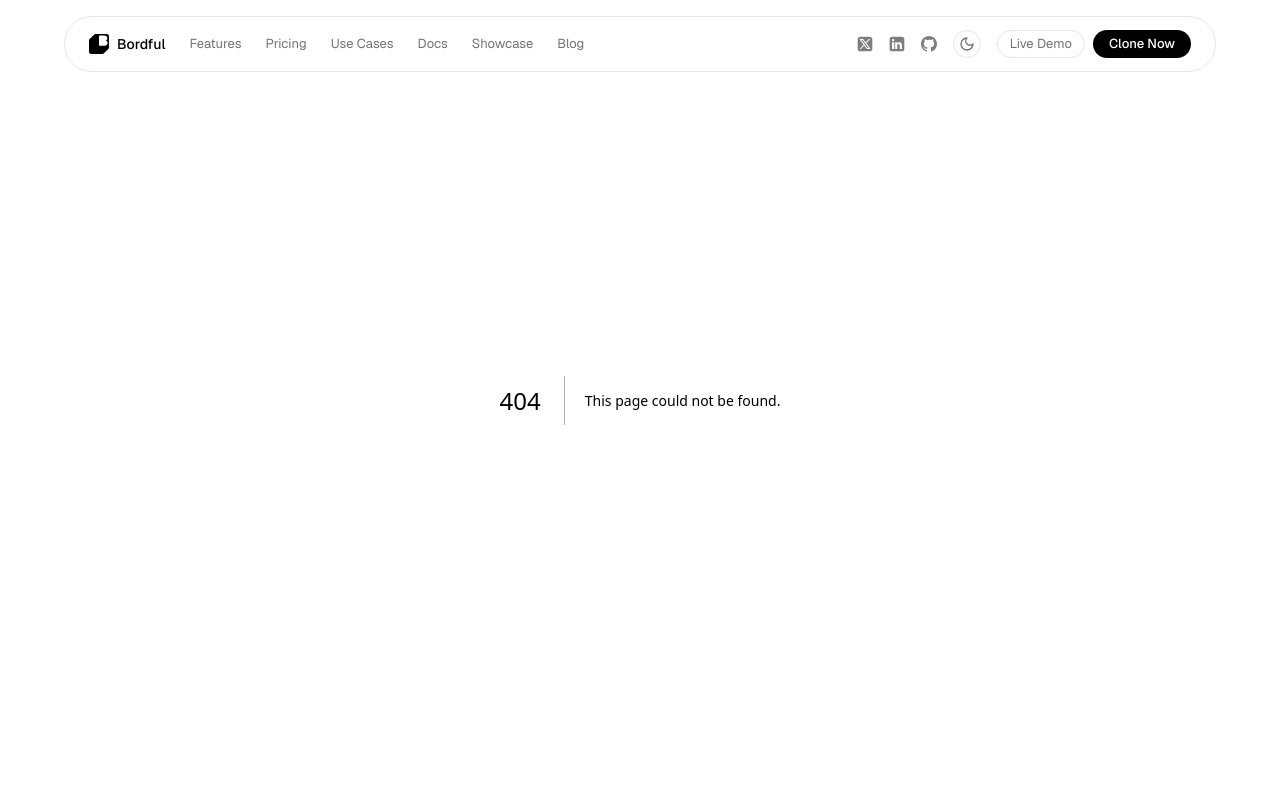
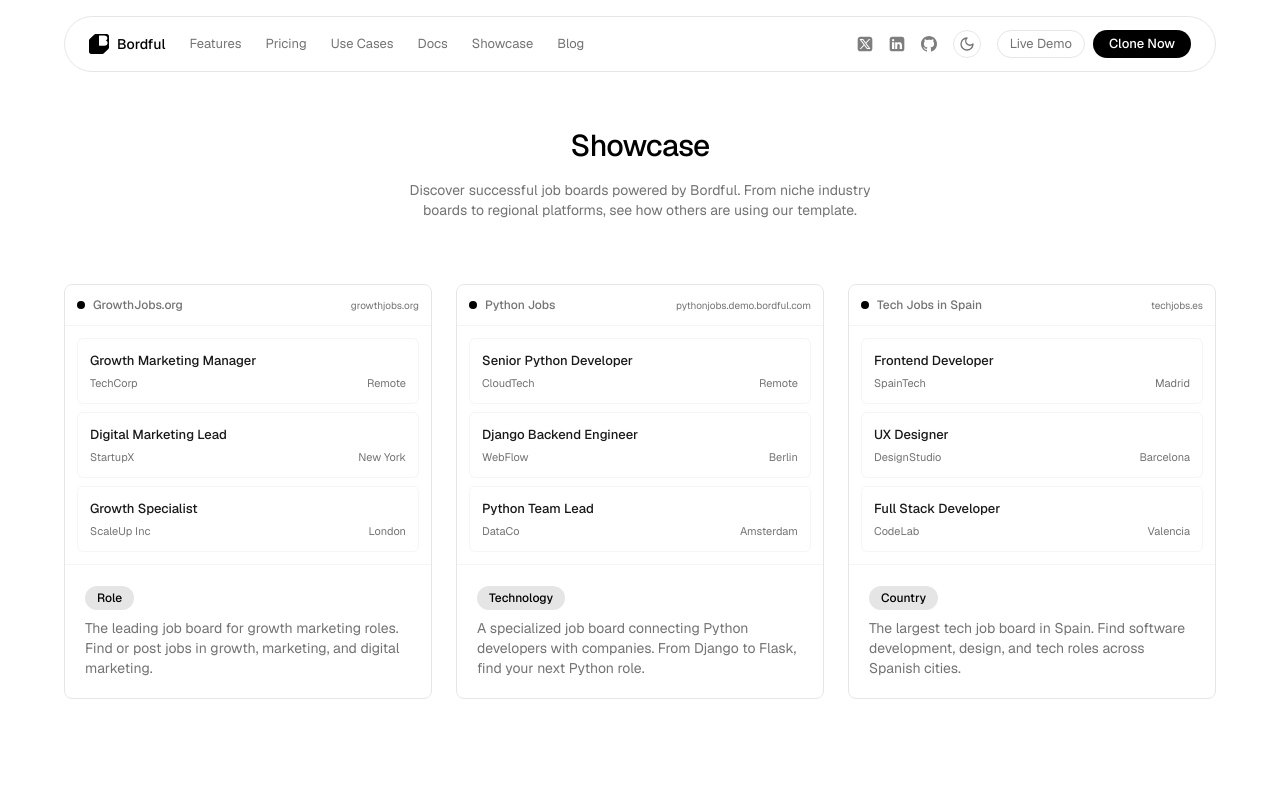
Before and after one commit to craftyme/bordful-marketing, a Next.js app: page /showcase in a window 1280 px wide. Before the commit this address had no page. Shown: the top 800 px of the page. Built offline with nearby package versions, Linux system fonts and the light colour scheme.

Commit message:
dedicated showcase page

```diff
--- a/app/page.tsx
+++ b/app/page.tsx
@@ -19,7 +19,7 @@
       <Features />
       <UseCases />
       <Integrations />
-      <Showcase />
+      <Showcase limit={3} />
       <Documentation />
       <Blog />
       <Pricing />
--- /dev/null
+++ b/app/showcase/page.tsx
@@ -0,0 +1,33 @@
+import { Metadata } from "next";
+import { Section } from "@/components/ui/section";
+import { Container } from "@/components/ui/container";
+import { SectionHeader } from "@/components/ui/section-header";
+import { Showcase } from "@/components/showcase";
+
+export const metadata: Metadata = {
+  title: "Showcase - Bordful",
+  description:
+    "Discover successful job boards powered by Bordful. From niche industry boards to regional platforms, see how others are using our template.",
+};
+
+export default function ShowcasePage() {
+  return (
+    <div className="flex min-h-screen flex-col">
+      <Section className="pt-24 md:pt-32">
+        <Container>
+          <div className="mx-auto max-w-[1200px]">
+            <div className="text-center">
+              <SectionHeader
+                title="Showcase"
+                description="Discover successful job boards powered by Bordful. From niche industry boards to regional platforms, see how others are using our template."
+              />
+            </div>
+            <div className="mt-16">
+              <Showcase variant="standalone" />
+            </div>
+          </div>
+        </Container>
+      </Section>
+    </div>
+  );
+}
--- a/components/showcase.tsx
+++ b/components/showcase.tsx
@@ -6,6 +6,11 @@
 import { CategoryBadge } from "./ui/category-badge";
 import { SectionHeader } from "./ui/section-header";
 import { GridLayout } from "./ui/grid-layout";
+
+interface ShowcaseProps {
+  variant?: "standalone" | "section";
+  limit?: number;
+}
 
 interface ShowcaseItem {
   title: string;
@@ -153,20 +158,39 @@
   );
 });
 
-export function Showcase() {
-  return (
-    <Section id="showcase" variant="secondary">
-      <Container>
+export function Showcase({ variant = "section", limit }: ShowcaseProps) {
+  const items = limit ? showcaseItems.slice(0, limit) : showcaseItems;
+
+  const content = (
+    <>
+      {variant === "section" && (
         <SectionHeader
           title="Built with Bordful"
           description="Discover successful job boards powered by Bordful. From niche industry boards to regional platforms, see how others are using our template."
         />
-        <GridLayout>
-          {showcaseItems.map((item) => (
-            <ShowcaseCard key={item.title} {...item} />
-          ))}
-        </GridLayout>
-      </Container>
-    </Section>
+      )}
+      <GridLayout>
+        {items.map((item) => (
+          <ShowcaseCard key={item.title} {...item} />
+        ))}
+      </GridLayout>
+      {variant === "section" && items.length < showcaseItems.length && (
+        <div className="mt-8 flex justify-center">
+          <CustomLink href="/showcase" variant="button">
+            View All Sites
+          </CustomLink>
+        </div>
+      )}
+    </>
   );
+
+  if (variant === "section") {
+    return (
+      <Section id="showcase" variant="secondary">
+        <Container>{content}</Container>
+      </Section>
+    );
+  }
+
+  return content;
 }
--- a/components/site-footer.tsx
+++ b/components/site-footer.tsx
@@ -23,12 +23,12 @@
       { href: "/pricing", label: "Pricing" },
       { href: "#use-cases", label: "Use Cases" },
       { href: "/docs/integrations", label: "Integrations" },
-      { href: "#showcase", label: "Showcase" },
     ],
   },
   {
     title: "Resources",
     links: [
+      { href: "/showcase", label: "Showcase" },
       { href: "/docs", label: "Documentation" },
       { href: "/blog", label: "Blog" },
       { href: "https://demo.bordful.com/changelog", label: "Changelog" },
--- a/lib/constants.ts
+++ b/lib/constants.ts
@@ -15,7 +15,7 @@
     { href: "/pricing", label: "Pricing" },
     { href: "#use-cases", label: "Use Cases" },
     { href: "/docs", label: "Docs" },
-    { href: "#showcase", label: "Showcase" },
+    { href: "/showcase", label: "Showcase" },
     { href: "/blog", label: "Blog" },
   ],
 } as const;
```
